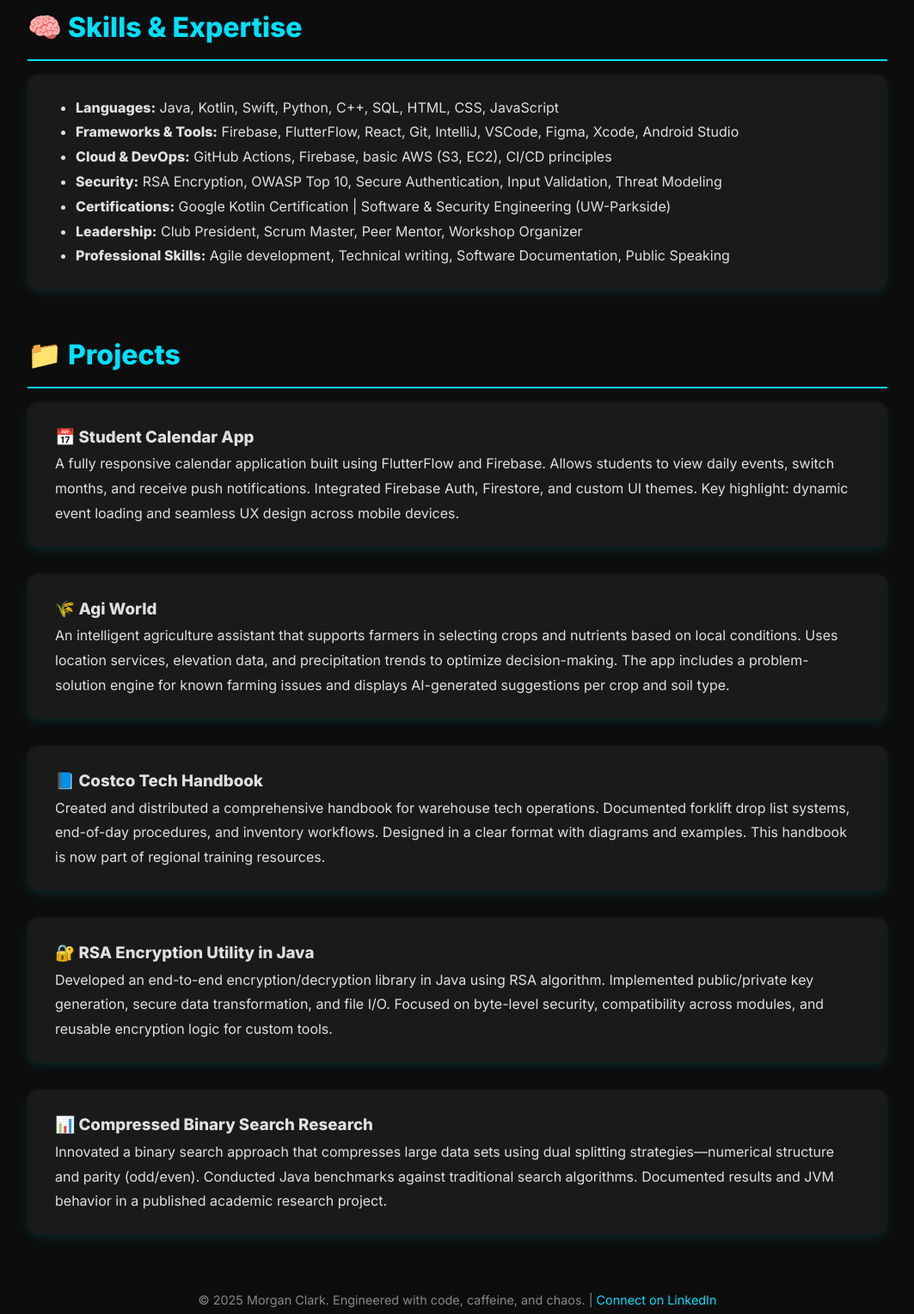
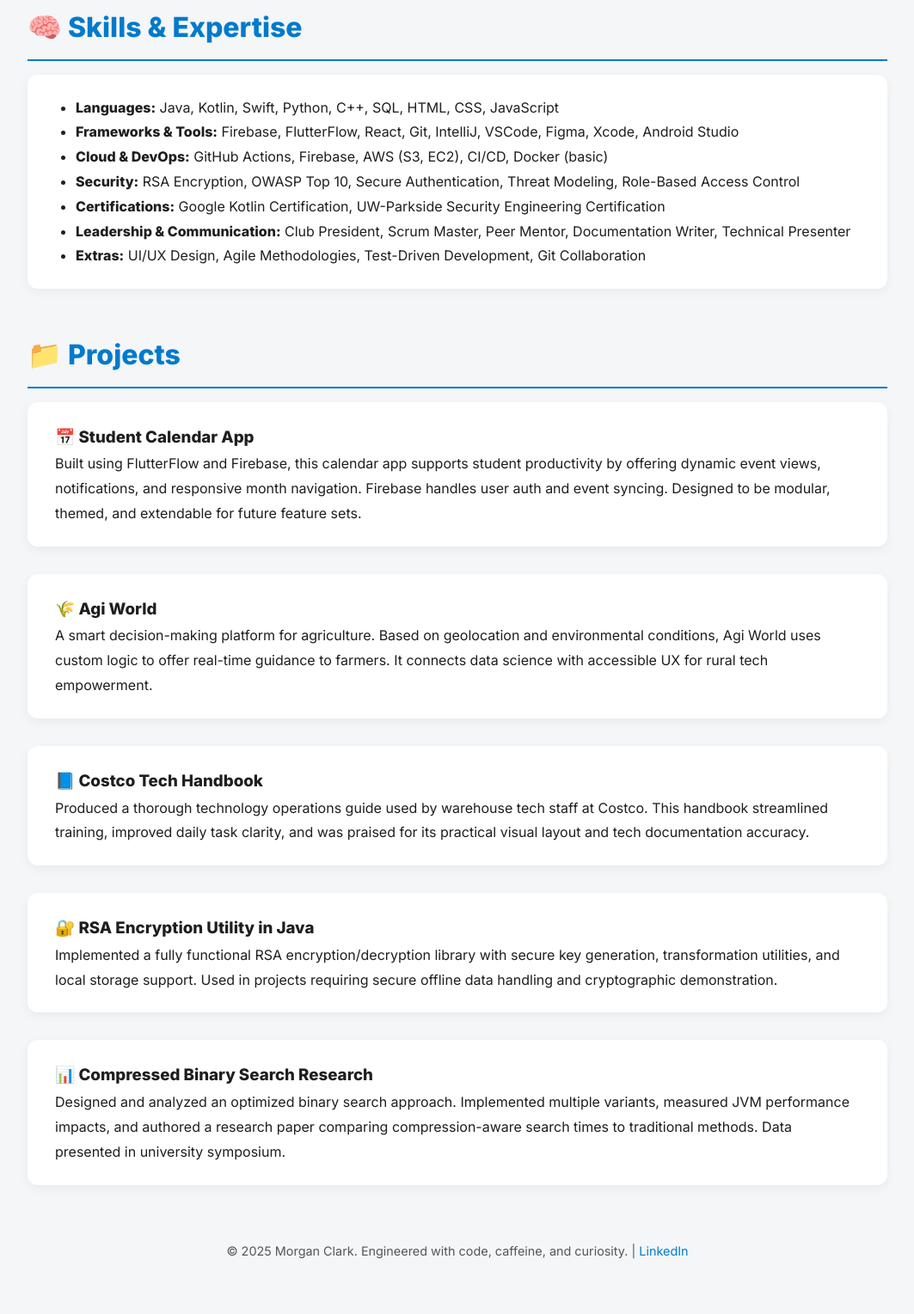
Before and after one commit to clarkmorg96/morganclark.github.io, a plain HTML site: page index.html in a window 1280 px wide. Shown: the part 799-2328 px from the top of the page at 86% size, without its empty margins (108-1171 px from the left). After the commit the page ends 2299 px from the top, so only its background shows below. Drawn offline with Linux system fonts and the light colour scheme.

Commit message:
Update index.html

```diff
--- a/index.html
+++ b/index.html
@@ -7,11 +7,11 @@
   <link href="https://fonts.googleapis.com/css2?family=Inter:wght@400;600;800&display=swap" rel="stylesheet">
   <style>
     :root {
-      --bg: #0d0d0d;
-      --fg: #e0e0e0;
-      --accent: #00e0ff;
-      --card-bg: #1a1a1a;
-      --highlight: #ff0080;
+      --bg: #f4f6f8;
+      --fg: #1e1e1e;
+      --accent: #007acc;
+      --card-bg: #ffffff;
+      --highlight: #d63384;
     }
 
     * {
@@ -63,7 +63,7 @@
       padding: 1.5rem 2rem;
       margin-bottom: 2rem;
       border-radius: 12px;
-      box-shadow: 0 4px 12px rgba(0, 255, 255, 0.1);
+      box-shadow: 0 4px 12px rgba(0, 0, 0, 0.05);
       transition: transform 0.2s ease-in-out;
     }
 
@@ -78,7 +78,7 @@
     footer {
       text-align: center;
       margin-top: 4rem;
-      color: #888;
+      color: #555;
       font-size: 0.9rem;
     }
 
@@ -92,16 +92,18 @@
     <header>
       <h1>Morgan Clark</h1>
       <p class="highlight">Software & Security Engineer | Computer Scientist | Team Leader</p>
-      <p><a href="mailto:morganclarkofficial96@gmail.com">morganclarkofficial96@gmail.com</a> | <a href="https://www.linkedin.com/in/morgan-clark-708971258/" target="_blank">LinkedIn</a></p>
+      <p><a href="mailto:morganclarkofficial96@gmail.com">morganclarkofficial96@gmail.com</a> |
+         <a href="https://www.linkedin.com/in/morgan-clark-708971258/" target="_blank">LinkedIn</a> |
+         <a href="/resume.pdf" target="_blank">Resume</a></p>
     </header>
 
     <section>
       <h2>🚀 About Me</h2>
       <div class="card">
         <p>Hey there! I’m Morgan Clark, a passionate and detail-oriented Computer Science student graduating in Spring 2025 from the University of Wisconsin-Parkside. I bring over 4 years of experience in software and security engineering, with a strong background in system architecture, secure coding practices, and full-stack development.</p>
-        <p>I’m the founder and president of the university's computer club, where I organize hackathons, tech talks, and collaborative development projects. I’ve served as a mentor and leader in both academic and professional environments—guiding peers through technical challenges and agile workflows. I have a deep curiosity for how systems interact, from the lowest levels of hardware to user-facing design.</p>
-        <p>At Costco, I contributed to major tech initiatives and authored a widely adopted internal technology operations handbook. I’ve also developed mobile apps, encryption utilities, and real-time data platforms using Java, Kotlin, Firebase, and FlutterFlow. My work reflects my commitment to secure, scalable, and efficient software systems.</p>
-        <p>Outside of engineering, I’m driven by leadership, logic, and self-mastery. I enjoy refining team workflows, documenting internal systems, and helping others grow in the tech space. I view technical education as a tool for empowerment—and I use every project to push the boundary of what’s possible.</p>
+        <p>I’m the founder and president of the university's computer club, where I organize hackathons, tech talks, and collaborative development projects. I’ve served as a mentor and leader in both academic and professional environments—guiding peers through technical challenges and agile workflows. I’m deeply interested in systems thinking, automation, cybersecurity trends, and the evolution of user interaction design.</p>
+        <p>My professional experience spans from retail technology at Costco, where I authored an internal operations handbook, to building intelligent apps and secure Java frameworks. I thrive in dynamic, high-responsibility environments where I can architect, debug, and deploy robust systems.</p>
+        <p>Outside of work, I dive into algorithm design, reverse engineering, and DevSecOps practices for fun. I'm always experimenting with new technologies and exploring ways to bring structure to chaos through code. I believe in building meaningful software that solves real-world problems.</p>
       </div>
     </section>
 
@@ -111,11 +113,11 @@
         <ul>
           <li><strong>Languages:</strong> Java, Kotlin, Swift, Python, C++, SQL, HTML, CSS, JavaScript</li>
           <li><strong>Frameworks & Tools:</strong> Firebase, FlutterFlow, React, Git, IntelliJ, VSCode, Figma, Xcode, Android Studio</li>
-          <li><strong>Cloud & DevOps:</strong> GitHub Actions, Firebase, basic AWS (S3, EC2), CI/CD principles</li>
-          <li><strong>Security:</strong> RSA Encryption, OWASP Top 10, Secure Authentication, Input Validation, Threat Modeling</li>
-          <li><strong>Certifications:</strong> Google Kotlin Certification | Software & Security Engineering (UW-Parkside)</li>
-          <li><strong>Leadership:</strong> Club President, Scrum Master, Peer Mentor, Workshop Organizer</li>
-          <li><strong>Professional Skills:</strong> Agile development, Technical writing, Software Documentation, Public Speaking</li>
+          <li><strong>Cloud & DevOps:</strong> GitHub Actions, Firebase, AWS (S3, EC2), CI/CD, Docker (basic)</li>
+          <li><strong>Security:</strong> RSA Encryption, OWASP Top 10, Secure Authentication, Threat Modeling, Role-Based Access Control</li>
+          <li><strong>Certifications:</strong> Google Kotlin Certification, UW-Parkside Security Engineering Certification</li>
+          <li><strong>Leadership & Communication:</strong> Club President, Scrum Master, Peer Mentor, Documentation Writer, Technical Presenter</li>
+          <li><strong>Extras:</strong> UI/UX Design, Agile Methodologies, Test-Driven Development, Git Collaboration</li>
         </ul>
       </div>
     </section>
@@ -125,32 +127,32 @@
 
       <div class="card">
         <h3>📅 Student Calendar App</h3>
-        <p>A fully responsive calendar application built using FlutterFlow and Firebase. Allows students to view daily events, switch months, and receive push notifications. Integrated Firebase Auth, Firestore, and custom UI themes. Key highlight: dynamic event loading and seamless UX design across mobile devices.</p>
+        <p>Built using FlutterFlow and Firebase, this calendar app supports student productivity by offering dynamic event views, notifications, and responsive month navigation. Firebase handles user auth and event syncing. Designed to be modular, themed, and extendable for future feature sets.</p>
       </div>
 
       <div class="card">
         <h3>🌾 Agi World</h3>
-        <p>An intelligent agriculture assistant that supports farmers in selecting crops and nutrients based on local conditions. Uses location services, elevation data, and precipitation trends to optimize decision-making. The app includes a problem-solution engine for known farming issues and displays AI-generated suggestions per crop and soil type.</p>
+        <p>A smart decision-making platform for agriculture. Based on geolocation and environmental conditions, Agi World uses custom logic to offer real-time guidance to farmers. It connects data science with accessible UX for rural tech empowerment.</p>
       </div>
 
       <div class="card">
         <h3>📘 Costco Tech Handbook</h3>
-        <p>Created and distributed a comprehensive handbook for warehouse tech operations. Documented forklift drop list systems, end-of-day procedures, and inventory workflows. Designed in a clear format with diagrams and examples. This handbook is now part of regional training resources.</p>
+        <p>Produced a thorough technology operations guide used by warehouse tech staff at Costco. This handbook streamlined training, improved daily task clarity, and was praised for its practical visual layout and tech documentation accuracy.</p>
       </div>
 
       <div class="card">
         <h3>🔐 RSA Encryption Utility in Java</h3>
-        <p>Developed an end-to-end encryption/decryption library in Java using RSA algorithm. Implemented public/private key generation, secure data transformation, and file I/O. Focused on byte-level security, compatibility across modules, and reusable encryption logic for custom tools.</p>
+        <p>Implemented a fully functional RSA encryption/decryption library with secure key generation, transformation utilities, and local storage support. Used in projects requiring secure offline data handling and cryptographic demonstration.</p>
       </div>
 
       <div class="card">
         <h3>📊 Compressed Binary Search Research</h3>
-        <p>Innovated a binary search approach that compresses large data sets using dual splitting strategies—numerical structure and parity (odd/even). Conducted Java benchmarks against traditional search algorithms. Documented results and JVM behavior in a published academic research project.</p>
+        <p>Designed and analyzed an optimized binary search approach. Implemented multiple variants, measured JVM performance impacts, and authored a research paper comparing compression-aware search times to traditional methods. Data presented in university symposium.</p>
       </div>
     </section>
 
     <footer>
-      <p>© 2025 Morgan Clark. Engineered with code, caffeine, and chaos. | <a href="https://www.linkedin.com/in/morgan-clark-708971258/" target="_blank">Connect on LinkedIn</a></p>
+      <p>© 2025 Morgan Clark. Engineered with code, caffeine, and curiosity. | <a href="https://www.linkedin.com/in/morgan-clark-708971258/" target="_blank">LinkedIn</a></p>
     </footer>
   </div>
 </body>
```
